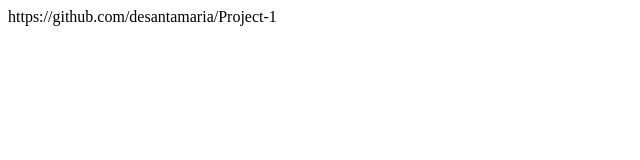
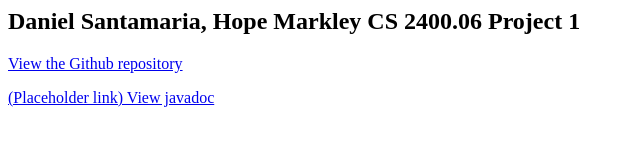
Before and after one commit to desantamaria/Project-1, a plain HTML site: page index.html in a window 1280 px wide. Shown: the whole page, without its empty margins (0-640 px from the left). Drawn offline with Linux system fonts and the light colour scheme.

Commit message:
index.html updated

```diff
--- a/index.html
+++ b/index.html
@@ -5,6 +5,8 @@
     </head>
 
     <body>
-        <a>https://github.com/desantamaria/Project-1</a>
+        <h2>Daniel Santamaria, Hope Markley CS 2400.06 Project 1</h2>
+        <a href="https://github.com/desantamaria/Project-1">View the Github repository</a>
+        <p> <a href="docs/package-summary.html">(Placeholder link) View javadoc</a> </p>
     </body>
 </html>
```
